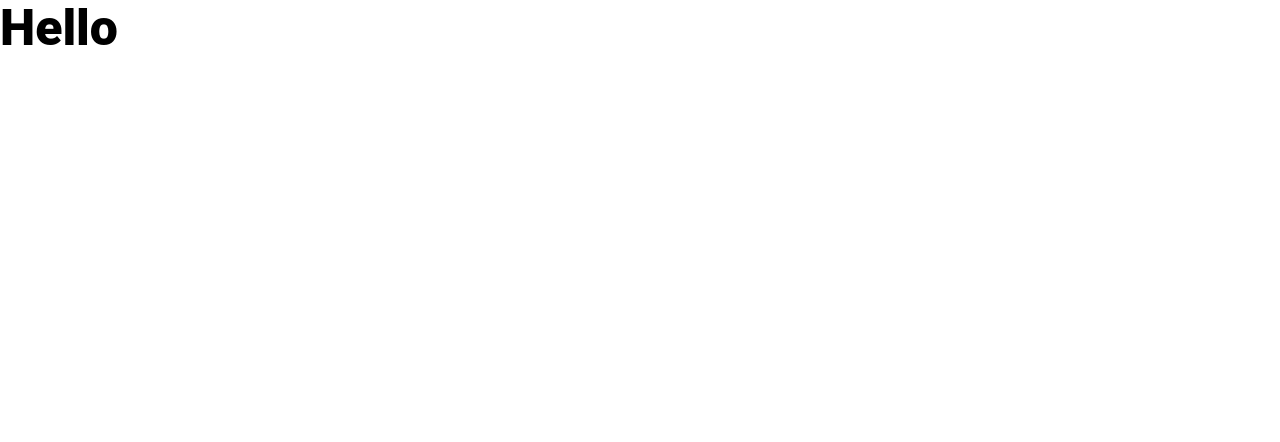
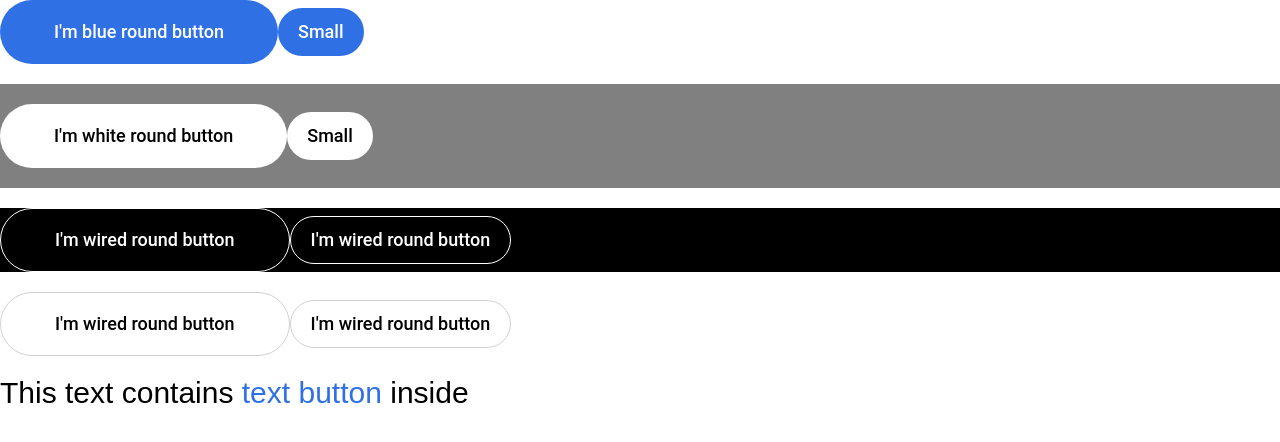
Before and after one commit to OlgaGidion/news-explorer-frontend, a React (Create React App) app: page / in a window 1280 px wide. Shown: the top 442 px of the page. Built offline with nearby package versions, Linux system fonts and the light colour scheme.

Commit message:
Working on buttons

```diff
--- a/src/index.css
+++ b/src/index.css
@@ -1,2 +1,51 @@
 @import url(./vendor/normalize.css);
 @import url(./vendor/fonts/fonts.css);
+
+
+
+.button {
+  cursor: pointer;
+  background: transparent;
+  border: none;
+  outline: none;
+  height: 64px;
+  border-radius: 32px;
+  padding: 0 54px;
+  font-family: 'Roboto', sans-serif;
+  font-weight: 500;
+  font-size: 18px;
+}
+
+.button_type_solid-blue {
+  background: #2F71E5;
+  color: white;
+}
+
+.button_type_solid-white {
+  background: white;
+}
+
+.button_type_wired-light {
+  border: 1px white solid;
+  color: white;
+}
+
+.button_type_wired-dark {
+  border: 1px #D1D2D6 solid;
+  color: black;
+}
+
+.button_small {
+  height: 48px;
+  border-radius: 24px;
+  padding: 0 20px;
+}
+
+.button-text {
+  cursor: pointer;
+  background: transparent;
+  border: none;
+  outline: none;
+  color: #2F71E5;
+  padding: 0;
+}
--- a/src/index.js
+++ b/src/index.js
@@ -3,10 +3,11 @@ import ReactDOM from 'react-dom';
 import App from './components/app/App';
 import './index.css';
 import reportWebVitals from './reportWebVitals';
+import ButtonsTester from './testers/ButtonsTester';
 
 ReactDOM.render(
   <React.StrictMode>
-    <App />
+    <ButtonsTester />
   </React.StrictMode>,
   document.getElementById('root')
 );
--- /dev/null
+++ b/src/testers/ButtonsTester.js
@@ -0,0 +1,31 @@
+const ButtonsTester = () => {
+  return (
+    <>
+      <div>
+        <button className="button button_type_solid-blue">I'm blue round button</button>
+        <button className="button button_type_solid-blue button_small">Small</button>
+      </div>
+
+      <div style={{background: 'gray', padding: '20px 0', margin: '20px 0'}}>
+        <button className="button button_type_solid-white">I'm white round button</button>
+        <button className="button button_type_solid-white button_small">Small</button>
+      </div>
+
+      <div style={{background: 'black', margin: '20px 0'}}>
+        <button className="button button_type_wired-light">I'm wired round button</button>
+        <button className="button button_type_wired-light button_small">I'm wired round button</button>
+      </div>
+
+      <div style={{background: 'white', margin: '20px 0'}}>
+        <button className="button button_type_wired-dark">I'm wired round button</button>
+        <button className="button button_type_wired-dark button_small">I'm wired round button</button>
+      </div>
+
+      <div style={{fontSize: '30px', fontFamily: 'Arial'}}>
+        This text contains <button className="button-text">text button</button> inside
+      </div>
+    </>
+  );
+};
+
+export default ButtonsTester;
```
Also changed, not shown: src/blocks/button/button.css (added).
